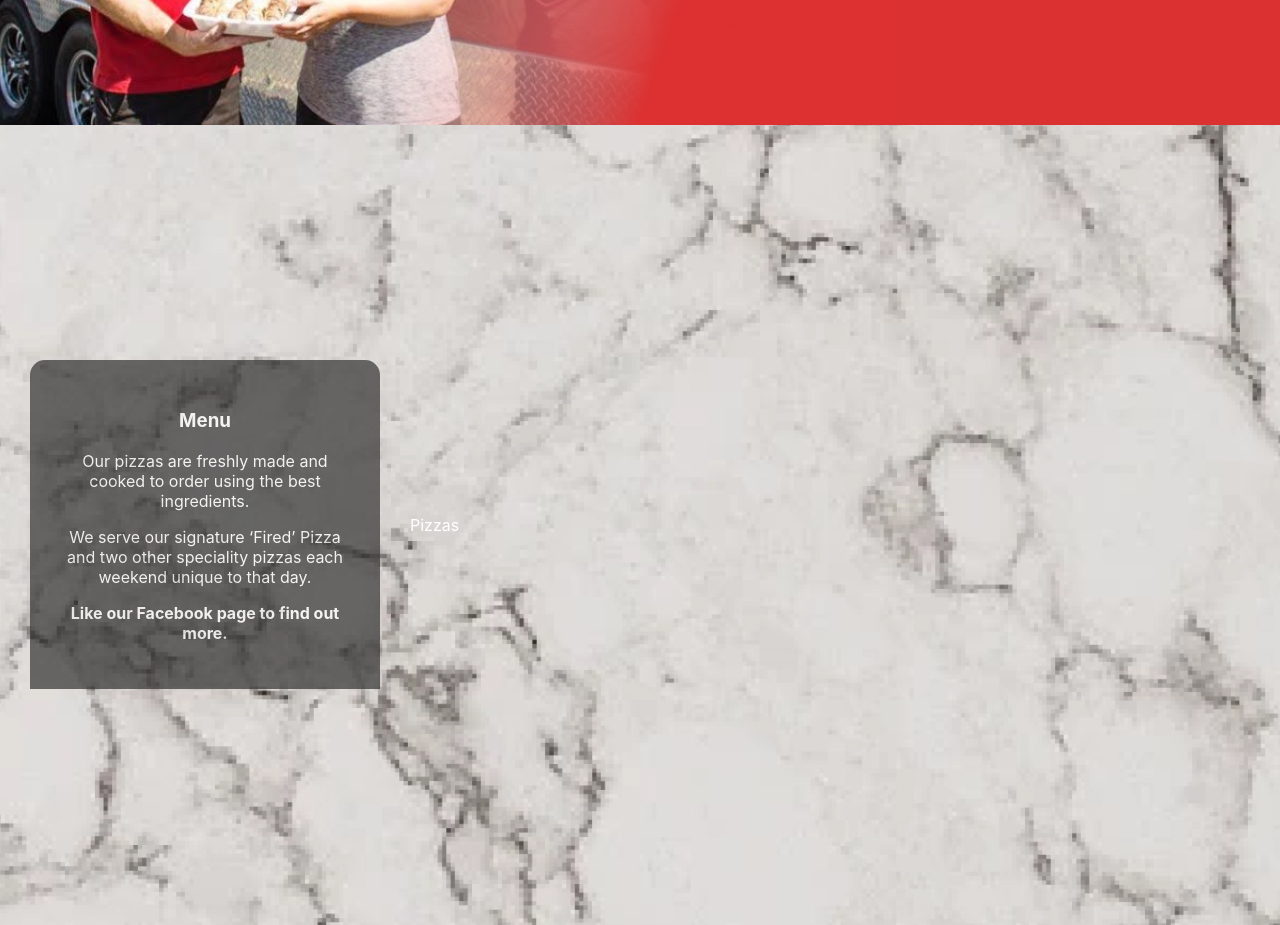
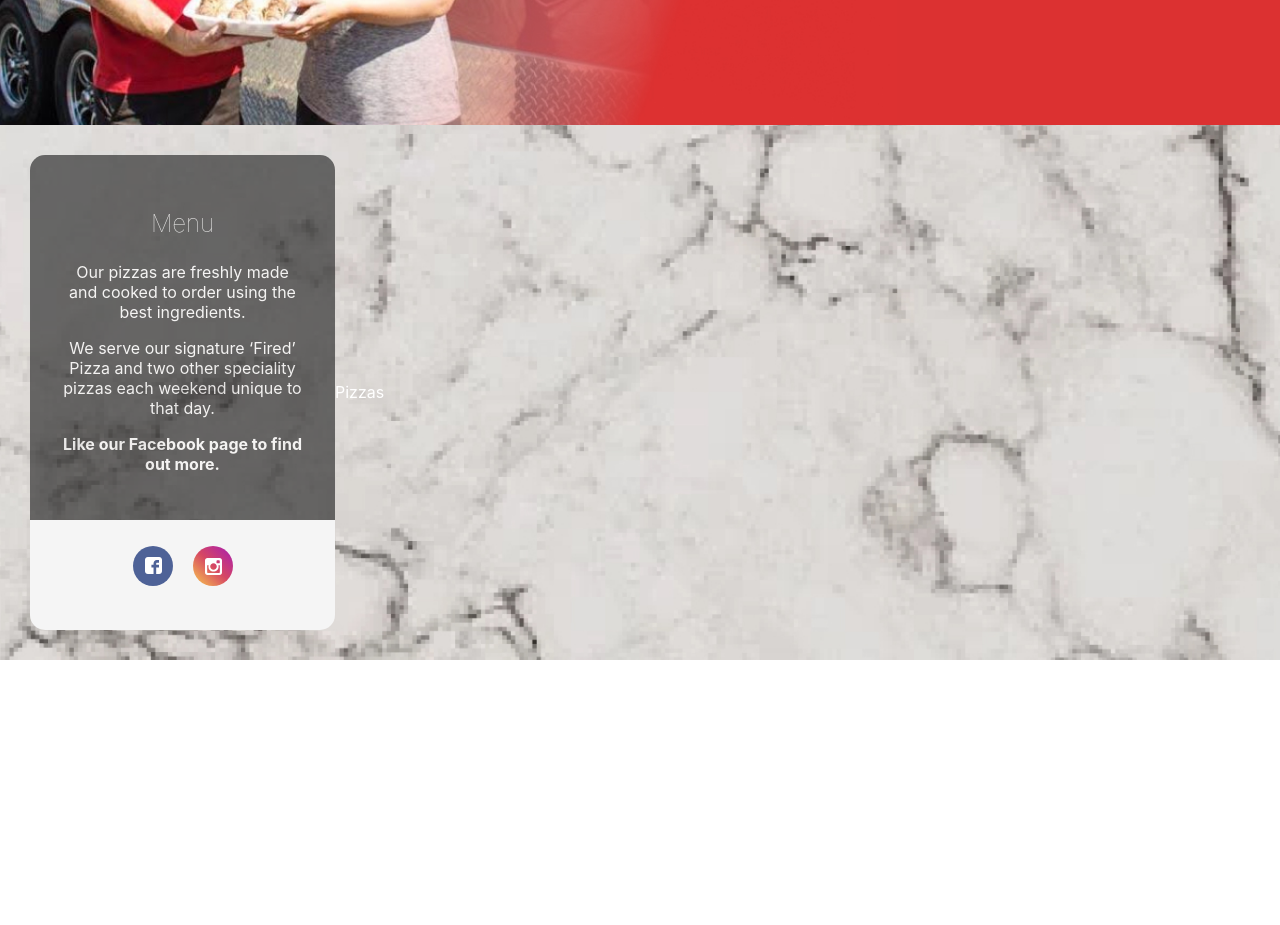
Before and after one commit to davofaz/vercel-fired-pizza, a Next.js app: page / in a window 1280 px wide. Shown: the part 620-1545 px from the top of the page. After the commit the page ends 1280 px from the top, so only its background shows below. Built offline with nearby package versions, Linux system fonts and the light colour scheme.

Commit message:
menu intro text for desktop

```diff
--- a/pages/index.js
+++ b/pages/index.js
@@ -83,14 +83,14 @@ export default function Home() {
 
           </div>
           <div className={styles.whoAreWeWelcomeText}>
-            <h3 className="title">Who are we?</h3>
+            <h3>Who are we?</h3>
             <p>We are Chris and Amber and we are passionate about serving tasty food in St Francois County.</p>
             <button>Read More</button>
             {/*<p>Width: {width}</p>
             <p>Height: {height}</p>*/}
           </div>
         </div>
-        <div className="bgWrap">
+        {/*<div className="bgWrap">
           <Image
             alt="menu"
             src="/images/menu-marble-background.jpg"
@@ -98,20 +98,18 @@ export default function Home() {
             objectFit="cover"
             quality={100}
           />
-        </div>
+          </div>*/}
         <div className={styles.menuSection}>
           <div className={styles.menuText}>
+            <div className={styles.menuIntro}>
               <h3>Menu</h3>
                 <p>Our pizzas are freshly made  and cooked to order using the best ingredients.</p>
                 <p>We serve our signature ‘Fired’ Pizza and two other speciality pizzas each weekend unique to that day.</p>
                 <p><strong>Like our Facebook page to find out more.</strong></p>
             </div>
-            <div className={styles.menuPizzas}>Pizzas</div>
-        </div>
-
-      {/*}  <div className="welcome-container">
-          <ul style={{listStyle:'none', display:'flex', justifyContent:'space-between'}}>
-            <li style={{margin: '10px'}}>
+            <div className={styles.menuSocialMediaFooter}>
+              <ul>
+                <li>
                   <a href="https://www.facebook.com/firedsfc" target="_blank">
                     <svg width="40" height="40" viewBox="0 0 40 40" fill="none" xmlns="http://www.w3.org/2000/svg">
                       <circle cx="20" cy="20" r="20" fill="#4E6297"/>
@@ -119,7 +117,7 @@ export default function Home() {
                     </svg>
                   </a>
                 </li>
-            <li style={{margin: '10px'}}>
+                <li>
                   <a href="https://www.instagram.com/firedsfc/" target="_blank">
                     <svg width="40" height="40" viewBox="0 0 40 40" fill="none" xmlns="http://www.w3.org/2000/svg">
                       <circle cx="20" cy="20" r="20" fill="url(#paint0_linear)"/>
@@ -136,8 +134,9 @@ export default function Home() {
                 </li>
               </ul>
             </div>
-                */}
-
+            </div>
+            <div className={styles.menuPizzas}>Pizzas</div>
+        </div>
 
         {/* <div className={styles.grid}>
           <a href="https://nextjs.org/docs" className={styles.card}>
--- a/styles/Home.module.css
+++ b/styles/Home.module.css
@@ -65,7 +65,7 @@
 
 }
 
-.whoAreWeWelcomeText h3 {
+.whoAreWeWelcomeText h3, .menuSection h3 {
   font-weight: 100;
   font-size: x-large;
 }
@@ -89,7 +89,6 @@
 }
 
 .menuSection {
-  height:100vh;
   width:100vw;
   background-color: lightgrey;
   background-image: url('/images/menu-marble-background.jpg');
@@ -98,21 +97,48 @@
   display: flex;
   align-items: center;
   justify-content: center;
+  padding:30px;
 
 }
 
 .menuText {
-   border:0;
-   flex: 1;
+  flex: 1;
+  display: flex;
+  flex-direction: column;
+}
+
+.menuIntro {
+
    background: #333;
    opacity: 0.7;
    padding: 30px;
-   margin: 30px;
    border-top-left-radius: 15px;
    border-top-right-radius: 15px;
    text-align: center;
 }
 
+.menuSocialMediaFooter {
+    background: whitesmoke;
+    border-bottom-left-radius: 15px;
+    border-bottom-right-radius: 15px;
+    height:110px;
+}
+
+.menuSocialMediaFooter ul {
+  list-style: none;
+  display: flex;
+  justify-content: center;
+  padding-left: 0;
+  margin-left: 0;
+}
+
+.menuSocialMediaFooter li {
+  margin: 10px;
+}
+
+.menuSocialMediaFooter a {
+  display: block;
+}
 
 .menuPizzas {
   border:0;
```
Lines whose indentation alone changed are shown as unchanged.
